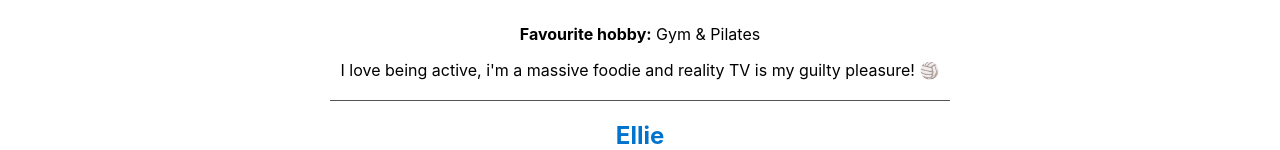
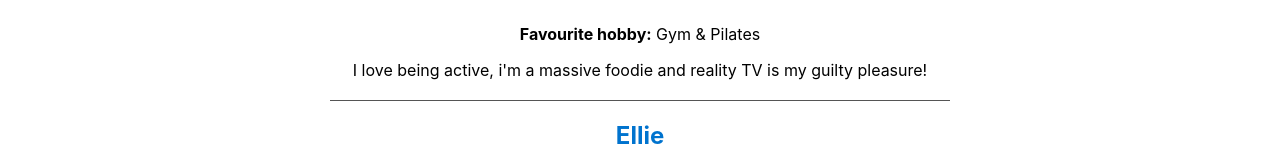
Before and after one commit to mxria-a/CFG-Group5-Project, a React (Create React App) app in the folder frontend/: page /about-us in a window 1280 px wide. Shown: the part 755-905 px from the top of the page. Built offline with nearby package versions, Linux system fonts and the light colour scheme.

Commit message:
updated team intro

```diff
--- a/frontend/src/Components/TeamIntro.jsx
+++ b/frontend/src/Components/TeamIntro.jsx
@@ -58,7 +58,7 @@ const TeamIntro = () => {
         </p>
         <p>
           I love being active, i'm a massive foodie and reality TV is my guilty
-          pleasure! &#127952;
+          pleasure!
         </p>
       </div>
       <div className="divider"></div>
```
